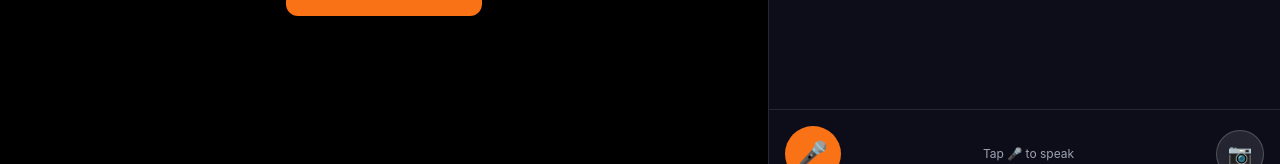
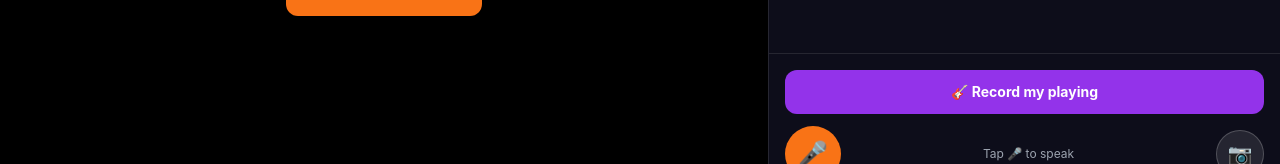
Before and after one commit to thewastedape-byte/fret-buddy-web, a Next.js app: page /lesson in a window 1280 px wide. Shown: the part 553-717 px from the top of the page. Built offline with nearby package versions, Linux system fonts and the light colour scheme; no server answers.

Commit message:
feat: add Record Playing button for guitar audio analysis

```diff
--- a/src/app/lesson/page.js
+++ b/src/app/lesson/page.js
@@ -26,6 +26,9 @@ export default function LessonPage() {
   const [currentTopic, setCurrentTopic] = useState('Getting Started')
   const [error, setError] = useState('')
   const [textInput, setTextInput] = useState('')
+  const [guitarRecording, setGuitarRecording] = useState(false)
+  const guitarRecorderRef = useRef(null)
+  const guitarChunksRef = useRef([])
 
   const getToken = () => typeof window !== 'undefined' ? localStorage.getItem('fretbuddy_token') : null
 
@@ -146,7 +149,91 @@ export default function LessonPage() {
     }
   }
 
-  // Voice recording — tap to start, tap again to stop & send
+  // Guitar audio analysis — record playing and send to GPT-4o Audio
+  const toggleGuitarRecord = async () => {
+    if (guitarRecording) {
+      if (guitarRecorderRef.current?.state === 'recording') {
+        guitarRecorderRef.current.stop()
+      }
+      setGuitarRecording(false)
+      return
+    }
+    if (loadingRef.current) return
+    try {
+      const stream = await navigator.mediaDevices.getUserMedia({ audio: true })
+      guitarChunksRef.current = []
+      const mimeType = MediaRecorder.isTypeSupported('audio/webm;codecs=opus')
+        ? 'audio/webm;codecs=opus'
+        : MediaRecorder.isTypeSupported('audio/webm') ? 'audio/webm' : 'audio/mp4'
+      const mr = new MediaRecorder(stream, { mimeType })
+      mr.ondataavailable = e => { if (e.data?.size > 0) guitarChunksRef.current.push(e.data) }
+      mr.onstop = async () => {
+        stream.getTracks().forEach(t => t.stop())
+        if (guitarChunksRef.current.length === 0) { setError('No audio captured'); return }
+        const blob = new Blob(guitarChunksRef.current, { type: mimeType })
+        // Convert to base64 and send for guitar analysis
+        const reader = new FileReader()
+        reader.onloadend = async () => {
+          const base64 = reader.result.split(',')[1]
+          const format = mimeType.includes('mp4') ? 'mp4' : 'webm'
+          setMessages(prev => [...prev, { role: 'user', text: '🎸 [played guitar — analyzing...]' }])
+          await sendGuitarAudio(base64, format)
+        }
+        reader.readAsDataURL(blob)
+      }
+      mr.start(250)
+      guitarRecorderRef.current = mr
+      setGuitarRecording(true)
+      setError('')
+    } catch (err) {
+      setError(`Mic error: ${err.message}`)
+    }
+  }
+
+  const sendGuitarAudio = async (base64, format) => {
+    if (loadingRef.current) return
+    setLoadingSync(true)
+    try {
+      const token = getToken()
+      const body = {
+        analyze_audio: true,
+        audio_base64: base64,
+        audio_format: format,
+        message: 'Listen to my guitar playing and give me specific feedback. What notes or chords do you hear? Is my timing good? Any tuning issues?',
+      }
+      const res = await fetch(`${API_BASE}/api/teach`, {
+        method: 'POST',
+        headers: { 'Content-Type': 'application/json', ...(token ? { Authorization: `Bearer ${token}` } : {}) },
+        body: JSON.stringify(body),
+      })
+      const data = await res.json()
+      if (!res.ok) throw new Error(data.error || `HTTP ${res.status}`)
+      const aiText = data.response_text || data.response || '(no response)'
+      setMessages(prev => [
+        ...prev.filter(m => m.text !== '🎸 [played guitar — analyzing...]'),
+        { role: 'user', text: '🎸 [guitar audio]' },
+        { role: 'ai', text: aiText },
+      ])
+      // Speak the response
+      try {
+        if (window.speechSynthesis) {
+          window.speechSynthesis.cancel()
+          const u = new SpeechSynthesisUtterance(aiText.slice(0, 300))
+          u.rate = 0.95
+          const voices = window.speechSynthesis.getVoices()
+          const v = voices.find(v => v.name.includes('Google') && v.lang.startsWith('en')) || voices.find(v => v.lang.startsWith('en'))
+          if (v) u.voice = v
+          window.speechSynthesis.speak(u)
+        }
+      } catch {}
+    } catch (err) {
+      setMessages(prev => [...prev.filter(m => m.text !== '🎸 [played guitar — analyzing...]'), { role: 'ai', text: `⚠️ ${err.message}` }])
+    } finally {
+      setLoadingSync(false)
+    }
+  }
+
+  // Voice question recording — tap to start, tap again to stop & send
   const toggleRecording = async () => {
     if (recording) {
       // Stop recording
@@ -362,6 +449,19 @@ export default function LessonPage() {
 
         {/* Controls */}
         <div className="p-4 border-t border-white/10 space-y-3">
+          {/* Guitar audio analysis button */}
+          <button
+            onClick={toggleGuitarRecord}
+            disabled={loading || recording}
+            className={`w-full py-3 rounded-xl font-bold text-sm transition-all flex items-center justify-center gap-2 ${
+              guitarRecording
+                ? 'bg-red-500 ring-4 ring-red-300 text-white'
+                : 'bg-purple-600 hover:bg-purple-700 text-white'
+            } disabled:opacity-50`}
+          >
+            {guitarRecording ? '⏹ Tap to stop & analyze' : '🎸 Record my playing'}
+          </button>
+
           {/* Mic + camera toggle row */}
           <div className="flex items-center gap-3">
             <button
```
